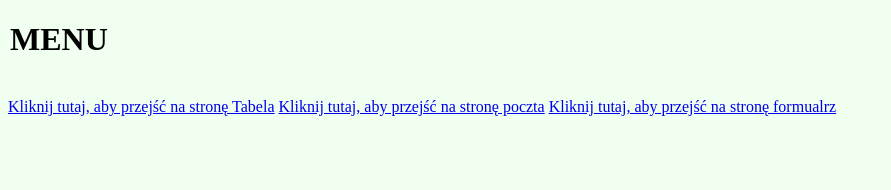
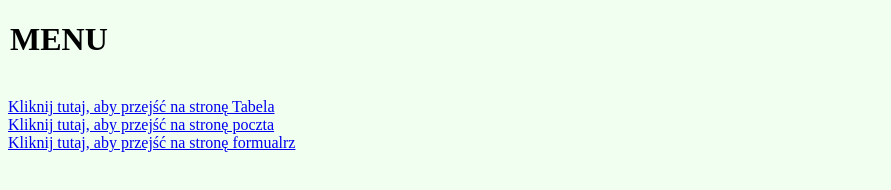
Before and after one commit to Kasia270/menu, a plain HTML site: page index.html in a window 1280 px wide. Shown: the whole page, without its empty margins (0-891 px from the left). Drawn offline with Linux system fonts and the light colour scheme.

Commit message:
Update index.html

```diff
--- a/index.html
+++ b/index.html
@@ -8,9 +8,9 @@
 	</head>
 	<body>
 <h1 align=left>  <font color="black" size="6" > <LEGEND> MENU </LEGEND> </font>  </h1> <br>
-<a href="https://kasia270.github.io/TabelaWasi/" target="_blank">Kliknij tutaj, aby przejść na stronę Tabela</a>
-<a href="https://kasia270.github.io/PocztaWasi/" target="_blank">Kliknij tutaj, aby przejść na stronę poczta</a>
-<a href="https://kasia270.github.io/formularz/" target="_blank">Kliknij tutaj, aby przejść na stronę formualrz</a>
+<a href="https://kasia270.github.io/TabelaWasi/" target="_blank">Kliknij tutaj, aby przejść na stronę Tabela</a> <br>
+<a href="https://kasia270.github.io/PocztaWasi/" target="_blank">Kliknij tutaj, aby przejść na stronę poczta</a> <br>
+<a href="https://kasia270.github.io/formularz/" target="_blank">Kliknij tutaj, aby przejść na stronę formualrz</a> <br>
 
 	</head>
 	</body>
```
